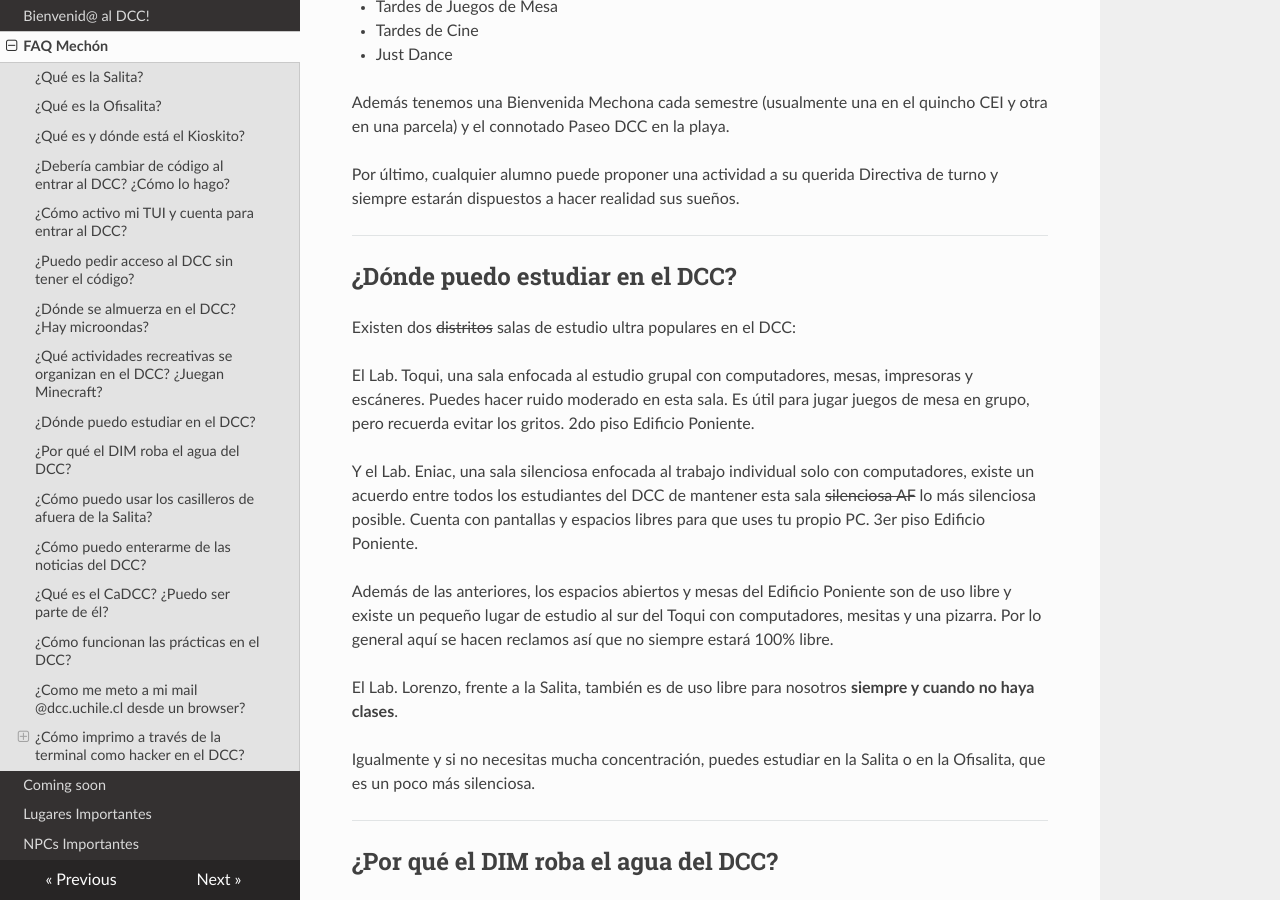
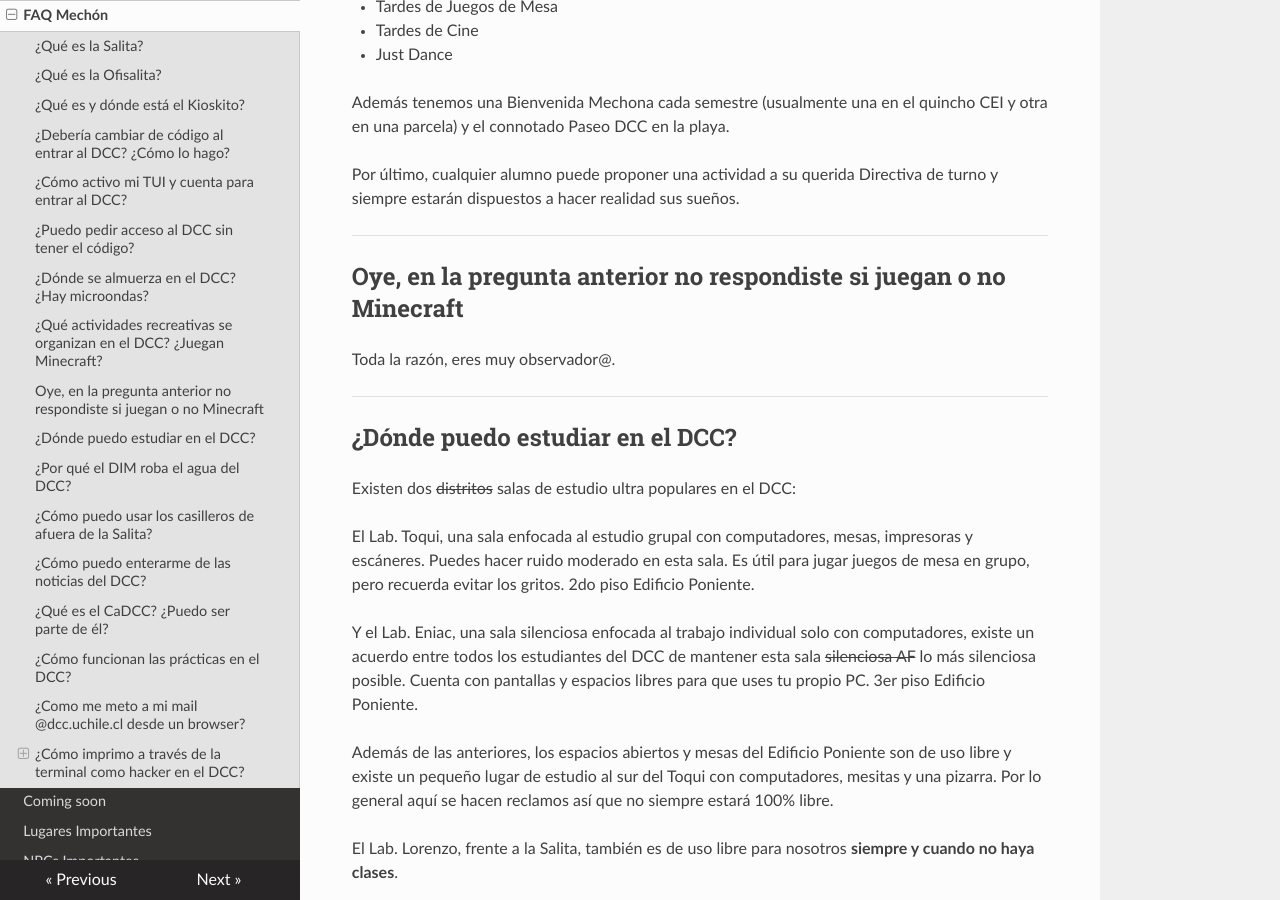
Before and after one commit to cadcc/howto, an MkDocs documentation site: the page built from docs/FAQ Mechón.md, in a window 1280 px wide and 900 px high, scrolled down 2525 px. Built offline with MkDocs 1.6.1, drawn with Linux system fonts in a browser that asks for light colours; nearby versions of some CDN libraries.

Commit message:
minecraft respondi3

```diff
--- a/docs/FAQ Mechón.md
+++ b/docs/FAQ Mechón.md
@@ -75,6 +75,12 @@ Durante el año realizamos muuuchas actividades extracurriculares para fomentar
 Además tenemos una Bienvenida Mechona cada semestre (usualmente una en el quincho CEI y otra en una parcela) y el connotado Paseo DCC en la playa.
 
 Por último, cualquier alumno puede proponer una actividad a su querida Directiva de turno y siempre estarán dispuestos a hacer realidad sus sueños.
+
+---
+
+## Oye, en la pregunta anterior no respondiste si juegan o no Minecraft
+
+Toda la razón, eres muy observador@.
 
 ---
 
```
